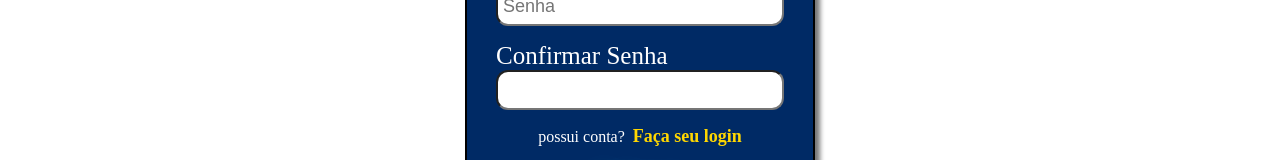
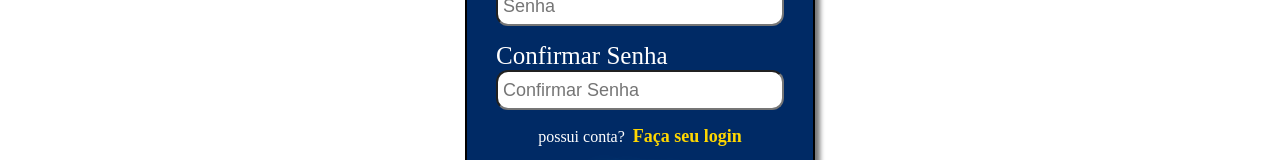
Before and after one commit to Yaiotaeri/MendesInvesting, a React (Vite) app: page /register in a window 1280 px wide. Shown: the part 420-580 px from the top of the page. Built offline with nearby package versions, Linux system fonts and the light colour scheme.

Commit message:
Add placeholder to confirm password input field

```diff
--- a/src/pages/Register/index.jsx
+++ b/src/pages/Register/index.jsx
@@ -54,7 +54,8 @@ function Register() {
 
           <div>
             <label htmlFor="confirmPassword">Confirmar Senha</label>
-            <input type="password" />
+            <input type="password"
+              placeholder="Confirmar Senha"/>
           </div>
           <DntDiv>
             <p>possui conta?</p>
```
